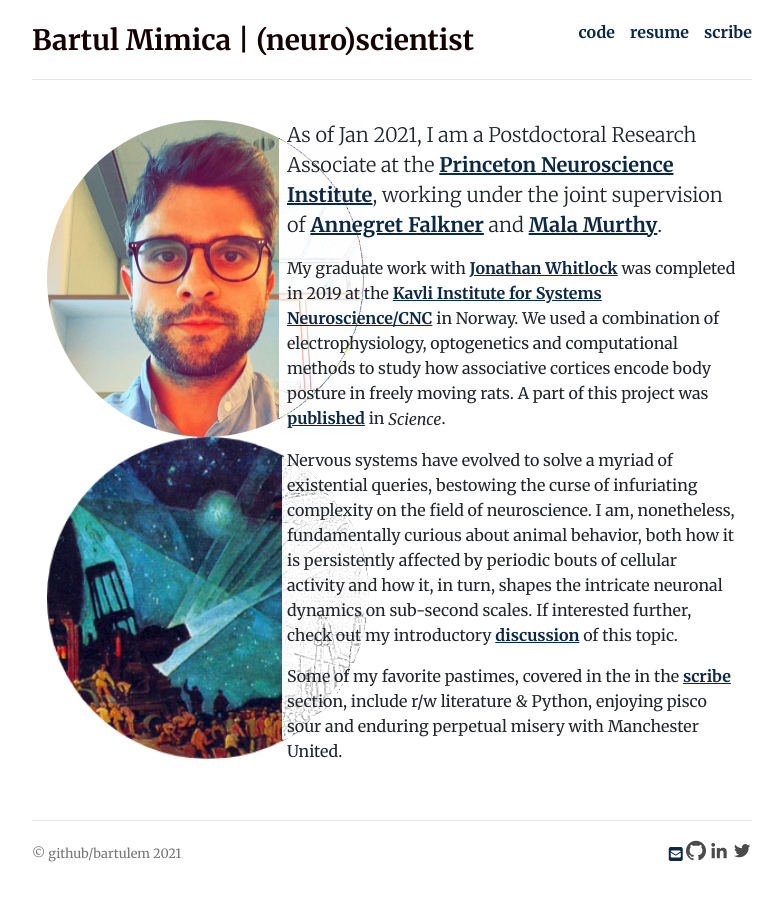
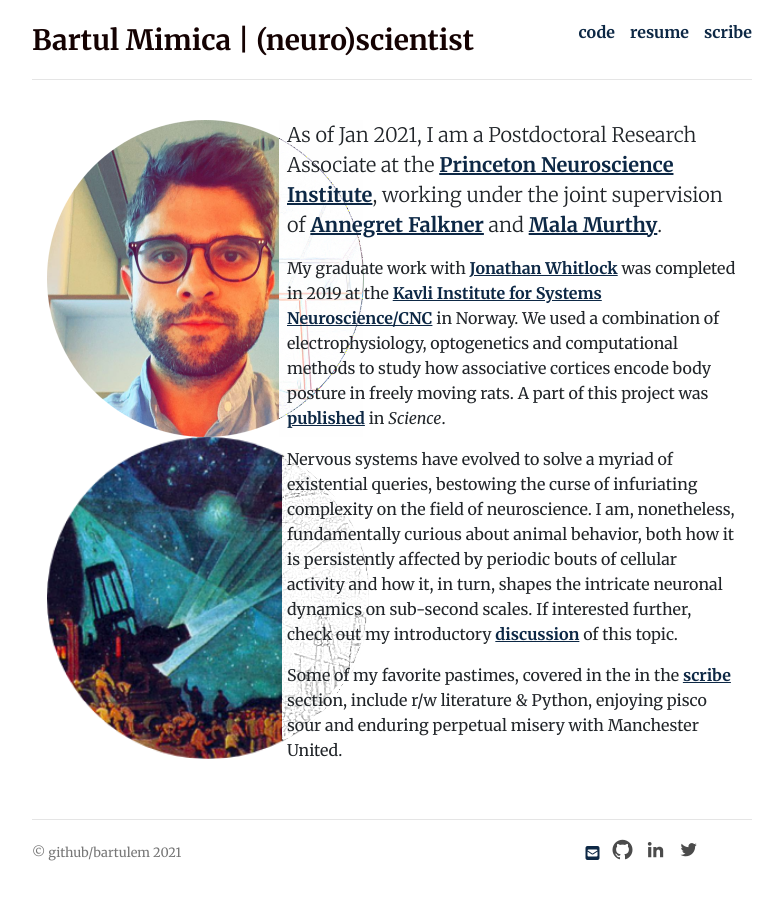
Before and after one commit to bartulem/bartulem.github.io, a Jekyll site: the page built from index.html, in a window 1280 px wide. Shown: the whole page, without its empty margins (248-1031 px from the left). Built offline with Jekyll 4.4.1, drawn with Linux system fonts in a browser that asks for light colours; nearby versions of some CDN libraries; comment, search, counter and statistics services are not loaded; a style sheet for code colours, icons or effects is not loaded.

Commit message:
change social media icons

```diff
--- a/_includes/footer.html
+++ b/_includes/footer.html
@@ -6,10 +6,12 @@
 	<div class="col-sm-4">
 	<p class="float-right">
 	<small>
-	<a href="mailto:bmimica@princeton.edu" target="_blank" ><i class="fa fa-envelope-square fa-lg" vertical-align="middle"></i></a>
+	<div class="center">
+	<a href="mailto:bmimica@princeton.edu" target="_blank" ><i class="fa fa-envelope-square fa-lg"></i></a>
 	<a class="icon-github social-button borderless static" target="_blank" href="https://github.com//bartulem"></a>
 	<a class="icon-linkedin social-button borderless static" target="_blank" href="https://www.linkedin.com/in//bartul-mimica"></a>
 	<a class="icon-twitter social-button borderless static" target="_blank" href="https://www.twitter.com/bartulem"></a>
+	</div>
 	</small></p>
 	</div>
 	</div>
--- a/css/style.css
+++ b/css/style.css
@@ -9,8 +9,14 @@
   list-style-type: none;
 }
 
-i {
-  vertical-align: middle;
+.center {
+    display: flex;
+    align-items: center;
+    justify-content: center;
+}
+
+.center a {
+    margin: 0 5px;
 }
 
 blockquote p { font-size: 16px; line-height: 1.6em; }
```
